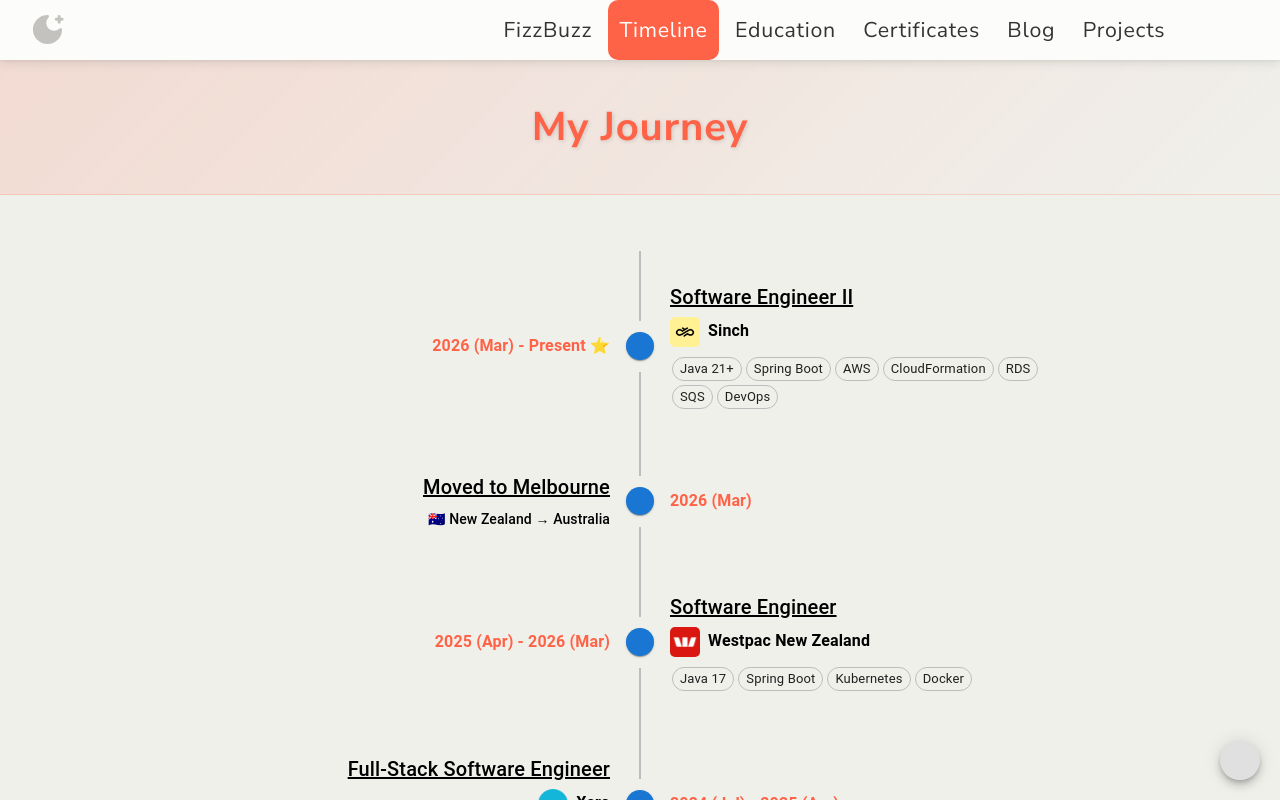
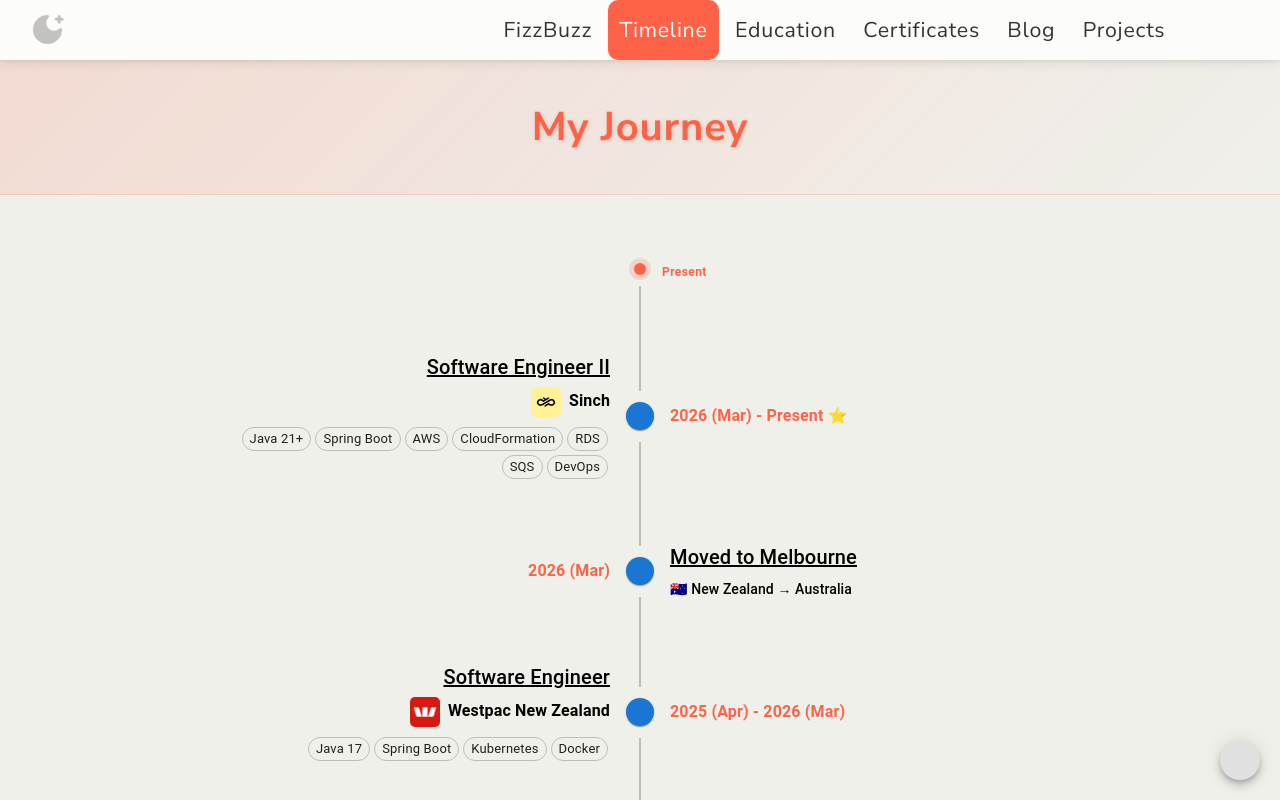
Before and after one commit to ColtonRandall/dev-portfolio, a React (Vite) app: page /timeline in a window 1280 px wide. Shown: the top 800 px of the page. Built offline with nearby package versions, Linux system fonts and the light colour scheme; some icons are missing.

Commit message:
improve ui of timeline

```diff
--- a/src/pages/Timeline/ColtonTimeline.jsx
+++ b/src/pages/Timeline/ColtonTimeline.jsx
@@ -3,6 +3,12 @@
 import Navbar from "../../components/Navbar/Navbar";
 import CoverImage from "../../components/CoverImage/CoverImage";
 import Timeline from "@mui/lab/Timeline";
+import TimelineItem from "@mui/lab/TimelineItem";
+import TimelineSeparator from "@mui/lab/TimelineSeparator";
+import TimelineConnector from "@mui/lab/TimelineConnector";
+import TimelineContent from "@mui/lab/TimelineContent";
+import TimelineOppositeContent from "@mui/lab/TimelineOppositeContent";
+import TimelineDot from "@mui/lab/TimelineDot";
 import AirplanemodeActiveIcon from "@mui/icons-material/AirplanemodeActive";
 import CodeIcon from "@mui/icons-material/Code";
 import SchoolIcon from "@mui/icons-material/School";
@@ -16,6 +22,7 @@
 import TrendingUpIcon from "@mui/icons-material/TrendingUp";
 import FlightTakeoffIcon from "@mui/icons-material/FlightTakeoff";
 import ChildCareIcon from "@mui/icons-material/ChildCare";
+import Typography from "@mui/material/Typography";
 
 function ColtonTimeline() {
   return (
@@ -26,6 +33,24 @@
         position="alternate"
         sx={{ margin: "50px auto", maxWidth: "900px" }}
       >
+        <TimelineItem>
+          <TimelineOppositeContent />
+          <TimelineSeparator>
+            <TimelineDot
+              sx={{
+                bgcolor: "tomato",
+                boxShadow: "0 0 0 5px rgba(255,99,71,0.2)",
+              }}
+            />
+            <TimelineConnector />
+          </TimelineSeparator>
+          <TimelineContent sx={{ py: 1, px: 2 }}>
+            <Typography variant="caption" color="tomato" fontWeight="bold">
+              Present
+            </Typography>
+          </TimelineContent>
+        </TimelineItem>
+
         <TimelineComponent
           yearEntry="2026 (Mar) - Present ⭐️"
           iconComponent={<RocketLaunchIcon />}
```
